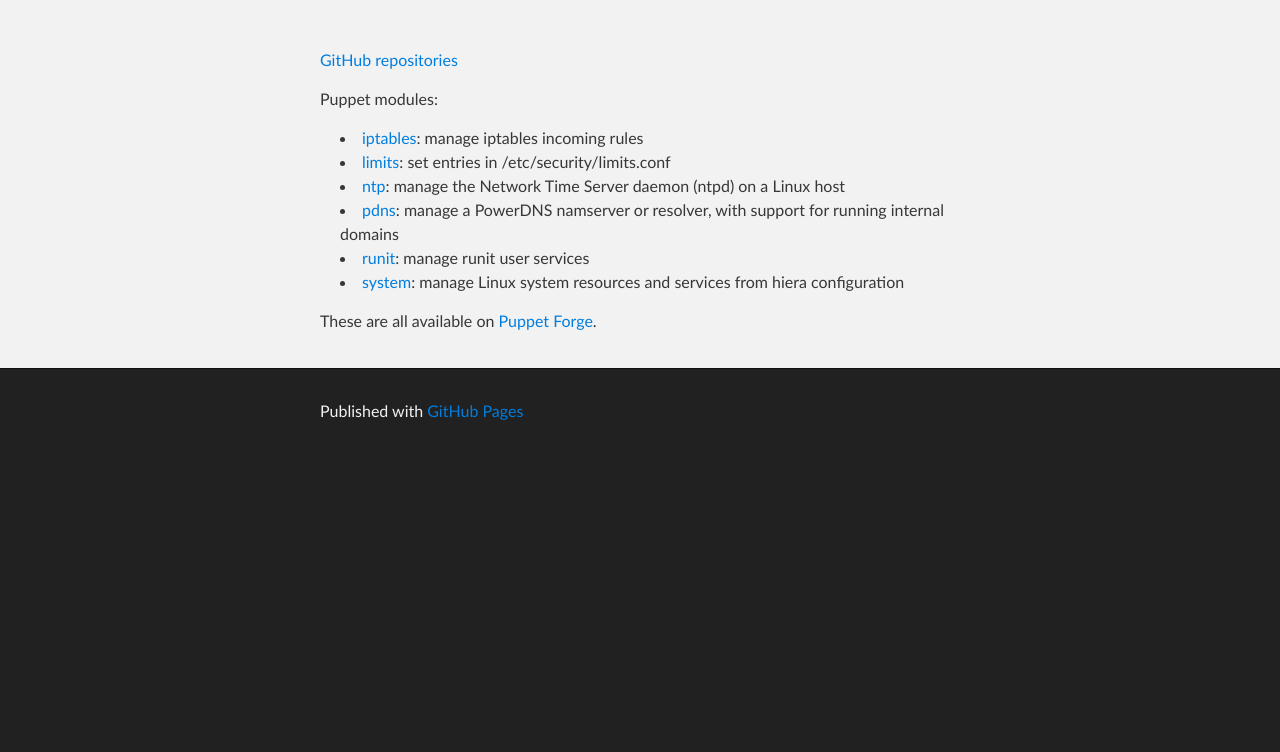
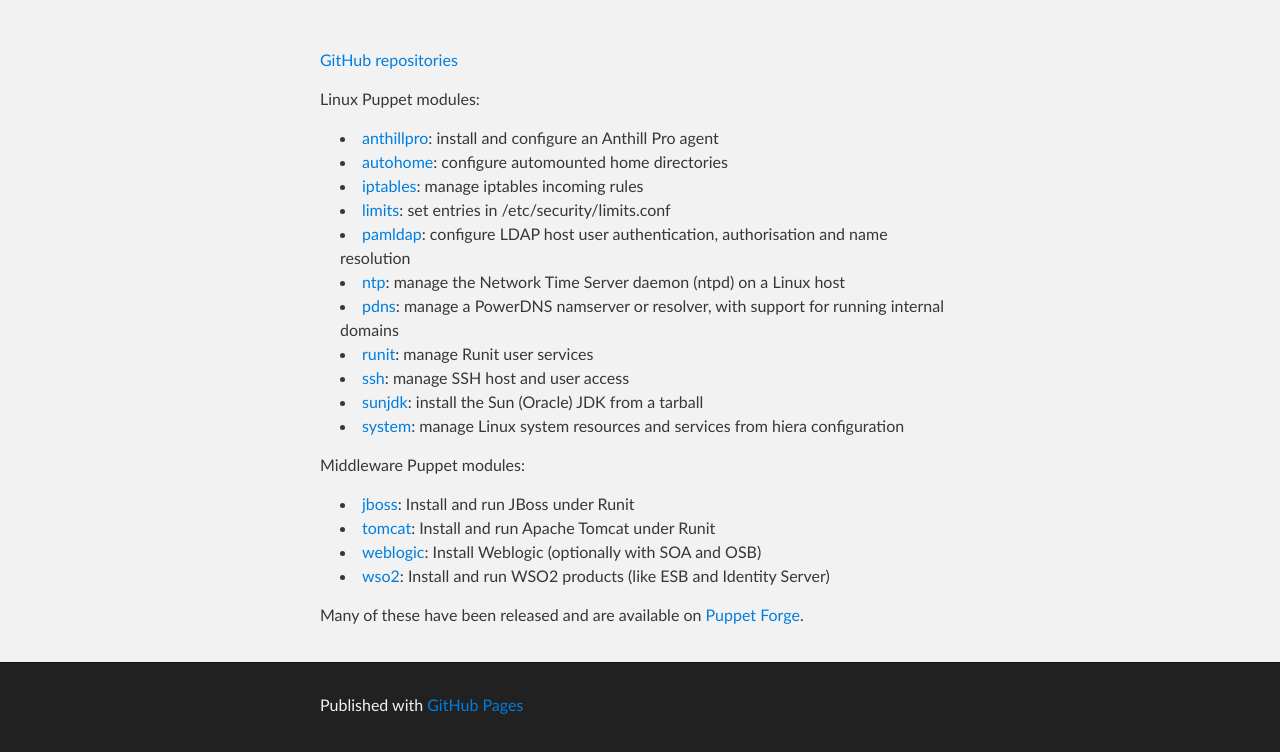
Before and after one commit to erwbgy/erwbgy.github.com, a plain HTML site: page index.html in a window 1280 px wide. Shown: the part 176-928 px from the top of the page. Before the commit the page ends 800 px from the top, so only its background shows below. Drawn offline with Linux system fonts and the light colour scheme.

Commit message:
Replace master branch with page content via GitHub

```diff
--- a/index.html
+++ b/index.html
@@ -29,22 +29,43 @@
       <section id="main_content" class="inner">
         <p><a href="http://github.com/erwbgy/">GitHub repositories</a></p>
 
-<p>Puppet modules:</p>
+<p>Linux Puppet modules:</p>
 
 <ul>
+<li>
+<a href="https://erwbgy.github.com/puppet-anthillpro">anthillpro</a>: install and configure an Anthill Pro agent</li>
+<li>
+<a href="https://erwbgy.github.com/puppet-autohome">autohome</a>: configure automounted home directories</li>
 <li>
 <a href="http://erwbgy.github.com/puppet-iptables/">iptables</a>: manage iptables incoming rules</li>
 <li>
 <a href="http://erwbgy.github.com/puppet-limits/">limits</a>: set entries in /etc/security/limits.conf</li>
 <li>
+<a href="http://erwbgy.github.com/puppet-pamldap/">pamldap</a>: configure LDAP host user authentication, authorisation and name resolution</li>
+<li>
 <a href="http://erwbgy.github.com/puppet-limits/">ntp</a>: manage the Network Time Server daemon (ntpd) on a Linux host </li>
 <li>
 <a href="http://erwbgy.github.com/puppet-pdns/">pdns</a>: manage a PowerDNS namserver or resolver, with support for running internal domains</li>
 <li>
-<a href="http://erwbgy.github.com/puppet-runit/">runit</a>: manage runit user services</li>
+<a href="http://erwbgy.github.com/puppet-runit/">runit</a>: manage Runit user services</li>
+<li>
+<a href="https://erwbgy.github.com/puppet-ssh">ssh</a>: manage SSH host and user access</li>
+<li>
+<a href="https://erwbgy.github.com/puppet-sunjdk/">sunjdk</a>: install the Sun (Oracle) JDK from a tarball</li>
 <li>
 <a href="http://erwbgy.github.com/puppet-system/">system</a>: manage Linux system resources and services from hiera configuration</li>
-</ul><p>These are all available on <a href="http://forge.puppetlabs.com/users/erwbgy">Puppet Forge</a>.</p>
+</ul><p>Middleware Puppet modules:</p>
+
+<ul>
+<li>
+<a href="https://github.com/erwbgy/puppet-jboss">jboss</a>: Install and run JBoss under Runit</li>
+<li>
+<a href="https://github.com/erwbgy/puppet-tomcat">tomcat</a>: Install and run Apache Tomcat under Runit</li>
+<li>
+<a href="https://github.com/erwbgy/puppet-weblogic">weblogic</a>: Install Weblogic (optionally with SOA and OSB)</li>
+<li>
+<a href="https://github.com/erwbgy/puppet-wso2">wso2</a>: Install and run WSO2 products (like ESB and Identity Server)</li>
+</ul><p>Many of these have been released and are available on <a href="http://forge.puppetlabs.com/users/erwbgy">Puppet Forge</a>.</p>
       </section>
     </div>
 
--- a/stylesheets/stylesheet.css
+++ b/stylesheets/stylesheet.css
@@ -1,5 +1,5 @@
 /*******************************************************************************
-Slate Theme for Github Pages
+Slate Theme for GitHub Pages
 by Jason Costello, @jsncostello
 *******************************************************************************/
 
```
Also changed, not shown: params.json (+1 -1 lines).
